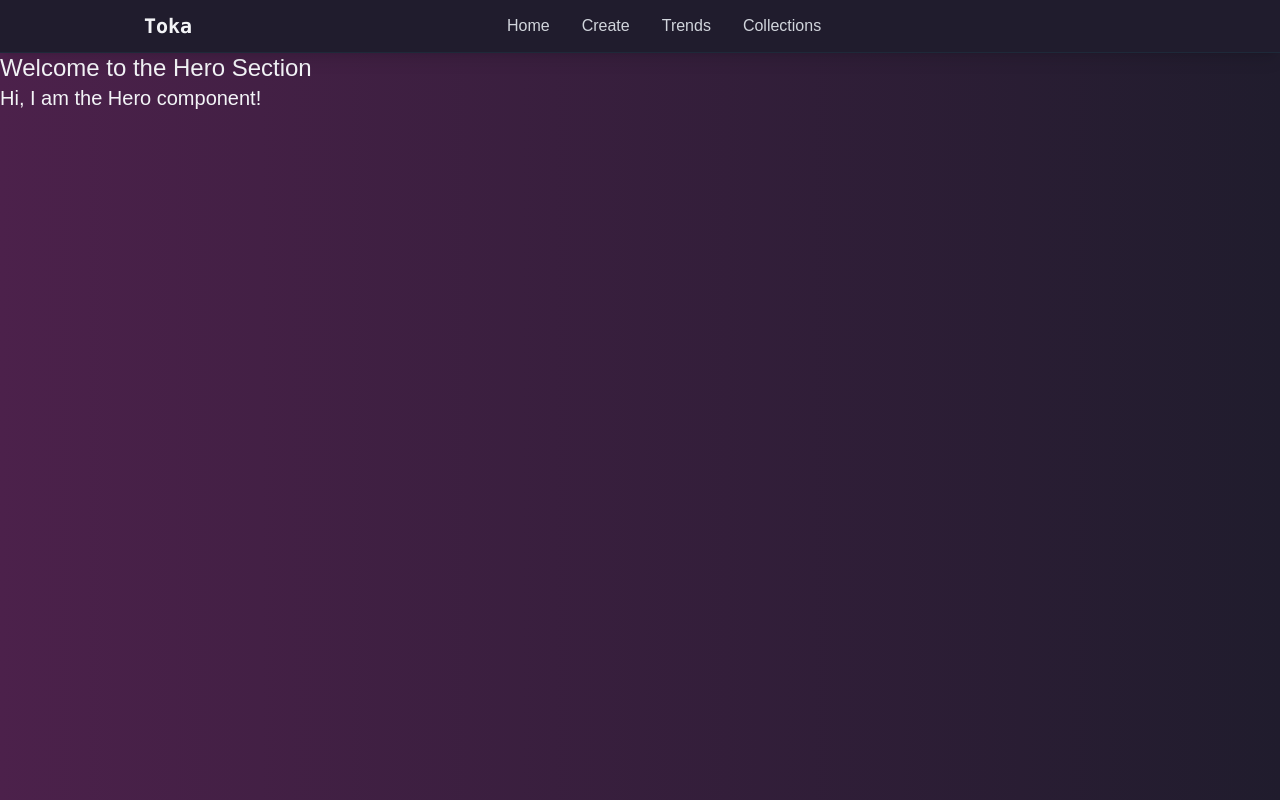
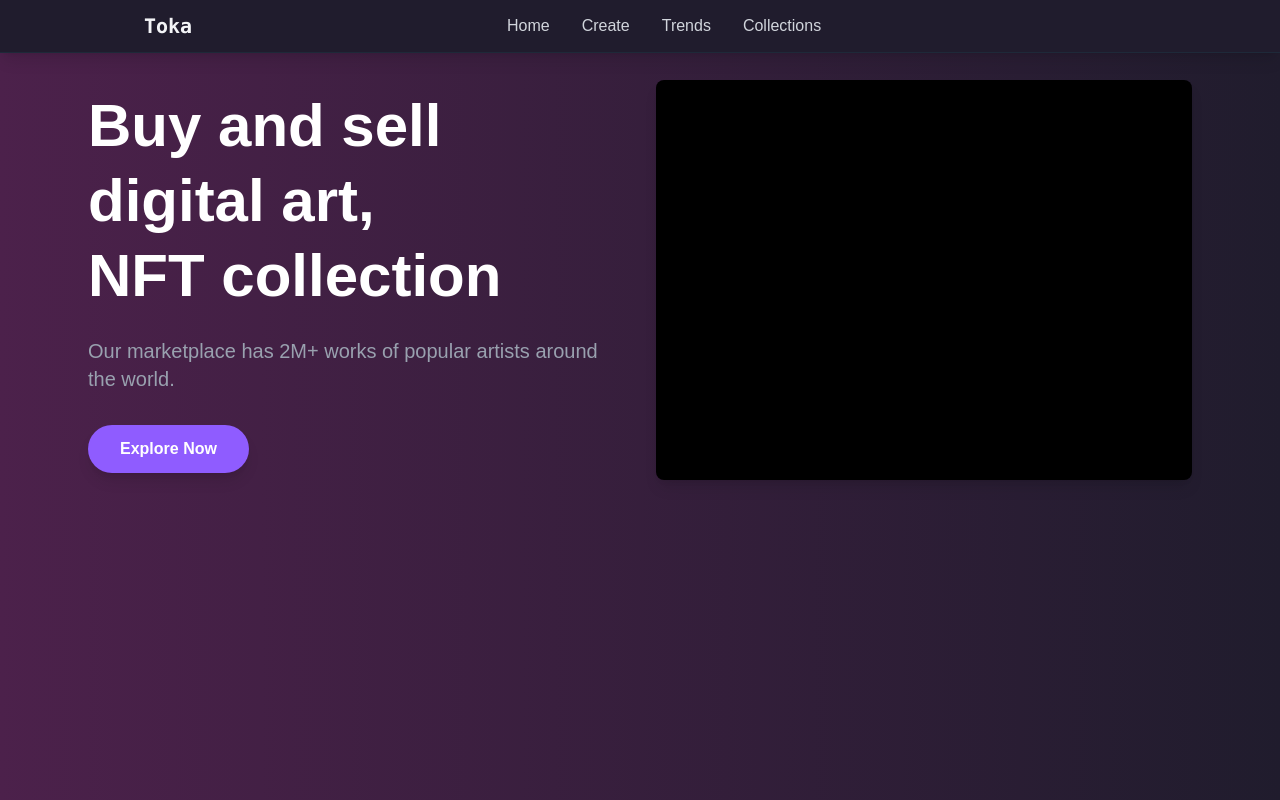
Before and after one commit to Dachenna/Toka, a React (Vite) app in the folder toka/: page / in a window 1280 px wide. Built offline with nearby package versions, Linux system fonts and the light colour scheme.

Commit message:
modified:   toka/src/Components/Sections/Home/Hero.jsx

```diff
--- a/toka/src/Components/Sections/Home/Hero.jsx
+++ b/toka/src/Components/Sections/Home/Hero.jsx
@@ -2,14 +2,28 @@ import React from 'react'
 
 const Hero = () => {
   return (
-    <main className='relative top-13'>
-      <div className="grid grid-cols-1">
-        <h1 className="text-2xl">
-          Welcome to the Hero Section
-        </h1>
-        <h2 className="text-xl">
-          Hi, I am the Hero component!
-        </h2>
+    <main className="w-full min-h-[70vh] flex items-center justify-center ">
+      <div className="max-w-6xl w-full mx-auto flex flex-col md:flex-row items-center px-6 py-16 gap-8">
+        {/* Left Side - Text */}
+        <div className="flex-1">
+          <h1 className="text-4xl md:text-6xl font-extrabold text-white mb-6 leading-tight">
+            Buy and sell <br />
+            digital art,<br />
+            NFT collection
+          </h1>
+          <p className="text-lg md:text-xl text-gray-400 mb-8">
+            Our marketplace has 2M+ works of popular artists around the world.
+          </p>
+          <button className="bg-[#8f5cff] hover:bg-[#a084fa] text-white font-semibold px-8 py-3 rounded-full shadow-lg transition">
+            Explore Now
+          </button>
+        </div>
+        {/* Right Side - Placeholder for image/video */}
+        <div className="flex-1 flex items-center justify-center min-h-[300px]">
+          <div className="w-full h-[300px] md:h-[400px] bg-black rounded-lg shadow-lg">
+            <img src="" alt="" />
+          </div>
+        </div>
       </div>
     </main>
   )
```
